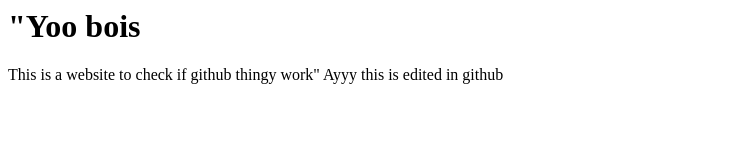
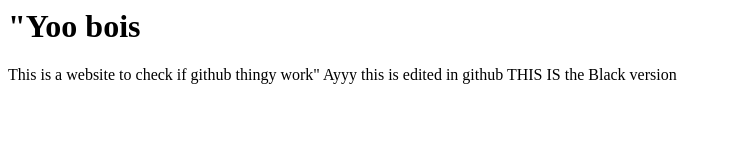
Before and after one commit to Rzinc/helloGitHubInMEC, a plain HTML site: page index.html in a window 1280 px wide. Shown: the whole page, without its empty margins (0-731 px from the left). Drawn offline with Linux system fonts and the light colour scheme.

Commit message:
Black version done

```diff
--- a/index.html
+++ b/index.html
@@ -6,5 +6,6 @@
         <H1>"Yoo bois</H1>
         This is a website to check if github thingy work"
         Ayyy this is edited in github
+        THIS IS the Black version
     </body>
 </html>
```
